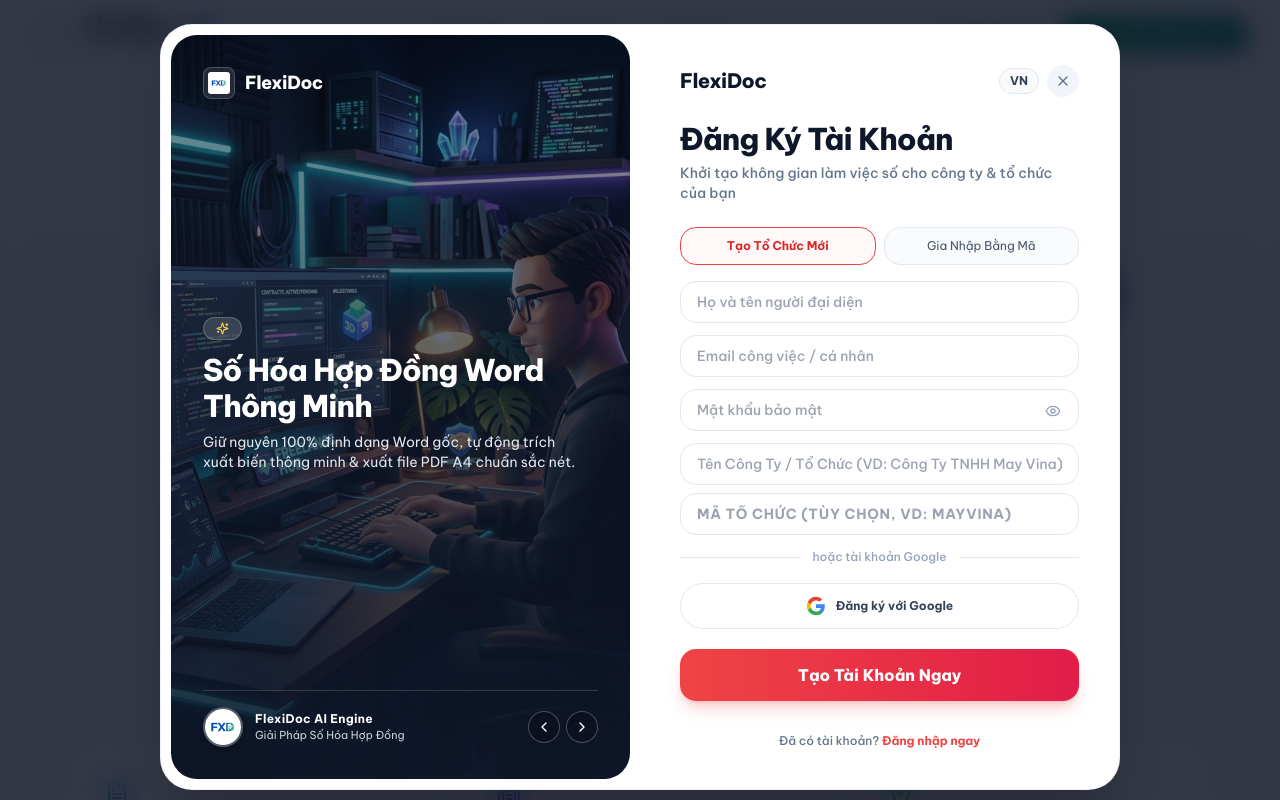
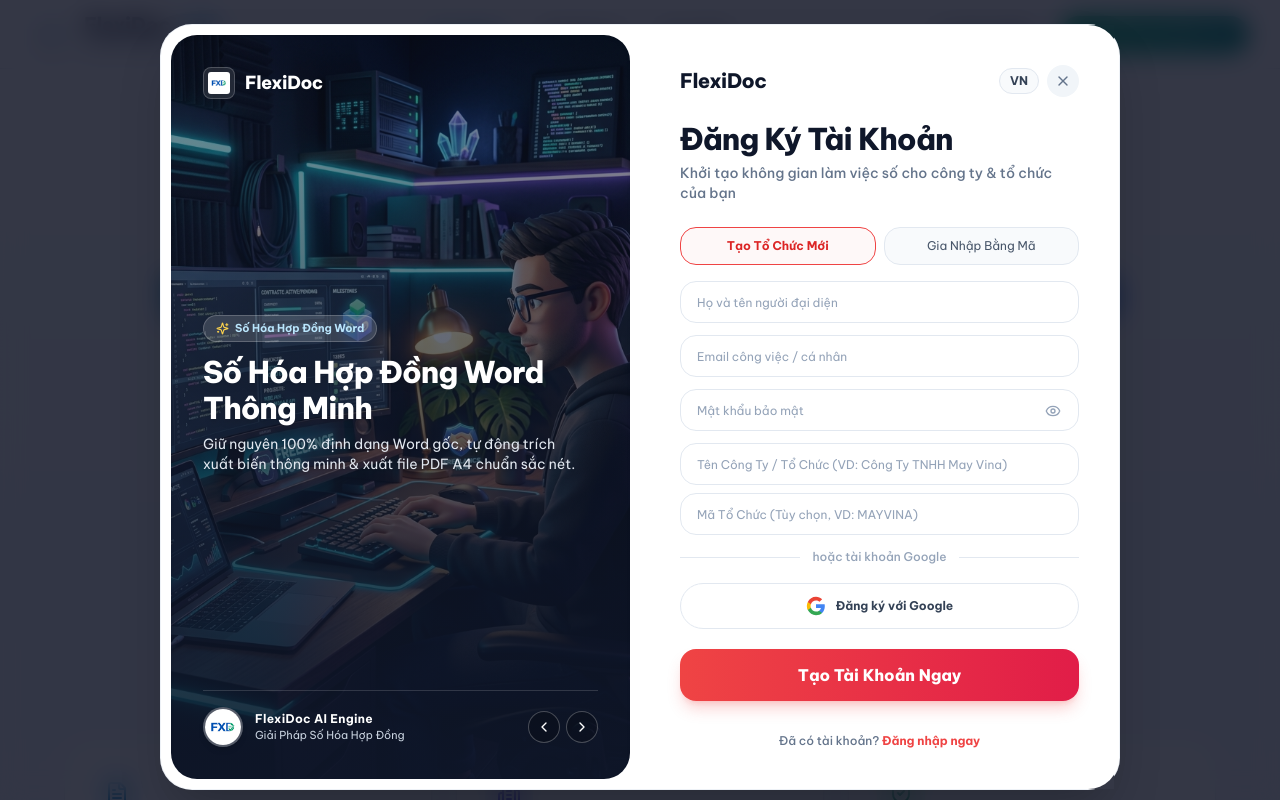
Before and after one commit to chaoscutis1tg/Flexidoc, a React (Vite) app in the folder frontend/: page /register in a window 1280 px wide. Shown: the top 800 px of the page. Built offline with nearby package versions, Linux system fonts and the light colour scheme; no server answers.

Commit message:
feat: add authentication modal with custom styles and illustrations

```diff
--- a/frontend/src/features/auth/AuthModal.jsx
+++ b/frontend/src/features/auth/AuthModal.jsx
@@ -35,25 +35,31 @@
 
 const showcaseSlides = [
   {
+    badge: "Số Hóa Hợp Đồng Word",
     title: "Số Hóa Hợp Đồng Word Thông Minh",
     desc: "Giữ nguyên 100% định dạng Word gốc, tự động trích xuất biến thông minh & xuất file PDF A4 chuẩn sắc nét.",
     authorName: "FlexiDoc AI Engine",
     authorRole: "Giải Pháp Số Hóa Hợp Đồng",
     avatar: "/logo_fxd.png",
+    bgImage: "/auth_illustration.png",
   },
   {
+    badge: "Phân Quyền Doanh Nghiệp",
     title: "Phân Quyền & Quản Lý Tổ Chức",
     desc: "Dễ dàng phân quyền Quản trị viên, quản lý danh sách nhân sự và tạo mã gia nhập nhóm làm việc tiện lợi.",
     authorName: "FlexiDoc Enterprise",
     authorRole: "Quản Trị Doanh Nghiệp Multi-tenant",
     avatar: "/logo.png",
+    bgImage: "/auth_illustration_2.png",
   },
   {
+    badge: "Bảo Mật Chuẩn Đám Mây",
     title: "Bảo Mật & Lưu Trữ Tập Trung",
     desc: "Lưu trữ dữ liệu hợp đồng tập trung mã hóa, bảo mật tối đa và tra cứu lịch sử thay đổi 24/7.",
     authorName: "FlexiDoc Cloud",
     authorRole: "Nền Tảng Đám Mây An Toàn",
     avatar: "/logo_fxd.png",
+    bgImage: "/auth_illustration_3.png",
   }
 ];
 
@@ -66,6 +72,7 @@
   const [showPassword, setShowPassword] = useState(false);
   const [lang, setLang] = useState('VI'); // 'VI' | 'EN'
   const [currentSlide, setCurrentSlide] = useState(0);
+  const [slideAnimClass, setSlideAnimClass] = useState('animate-slide-next');
   const [forgotModalOpen, setForgotModalOpen] = useState(false);
 
   // Google User Onboarding Setup State
@@ -150,10 +157,12 @@
   }, [isOpen]);
 
   const handleNextSlide = () => {
+    setSlideAnimClass('animate-slide-next');
     setCurrentSlide((prev) => (prev + 1) % showcaseSlides.length);
   };
 
   const handlePrevSlide = () => {
+    setSlideAnimClass('animate-slide-prev');
     setCurrentSlide((prev) => (prev - 1 + showcaseSlides.length) % showcaseSlides.length);
   };
 
@@ -401,9 +410,10 @@
 
         {/* LEFT COLUMN: Contract Management Branding Banner */}
         <div
-          className="relative min-h-[300px] md:min-h-[580px] p-6 md:p-8 flex flex-col justify-between text-white overflow-hidden rounded-[26px] m-2.5 shadow-inner"
+          key={`slide-bg-${currentSlide}`}
+          className="relative min-h-[300px] md:min-h-[580px] p-6 md:p-8 flex flex-col justify-between text-white overflow-hidden rounded-[26px] m-2.5 shadow-inner transition-all duration-500 animate-bg-zoom"
           style={{
-            background: 'linear-gradient(180deg, rgba(15, 23, 42, 0.45) 0%, rgba(15, 23, 42, 0.92) 100%), url("/auth_illustration.png")',
+            background: `linear-gradient(180deg, rgba(15, 23, 42, 0.45) 0%, rgba(15, 23, 42, 0.92) 100%), url("${currentSlideData.bgImage}")`,
             backgroundSize: 'cover',
             backgroundPosition: 'center',
           }}
@@ -417,7 +427,7 @@
           </div>
 
           {/* Center Dynamic Content */}
-          <div className="my-auto py-6 z-10">
+          <div key={`slide-content-${currentSlide}`} className={`my-auto py-6 z-10 ${slideAnimClass}`}>
             <div className="inline-flex items-center gap-1.5 px-3 py-1 rounded-full bg-white/15 backdrop-blur-md text-sky-200 text-[11px] font-bold mb-3 border border-white/20">
               <Sparkles size={13} className="text-amber-300" /> {currentSlideData.badge}
             </div>
@@ -431,7 +441,7 @@
 
           {/* Bottom Showcase Footer */}
           <div className="flex items-center justify-between pt-4 border-t border-white/15 z-10">
-            <div className="flex items-center gap-3">
+            <div key={`slide-author-${currentSlide}`} className={`flex items-center gap-3 ${slideAnimClass}`}>
               <img
                 src={currentSlideData.avatar}
                 alt="Avatar"
@@ -554,23 +564,23 @@
                         <input
                           type="text"
                           required
-                          placeholder="VD: Công Ty TNHH May Vina"
+                          placeholder="Tên Công Ty / Tổ Chức Mới "
                           value={googleOrgName}
                           onChange={(e) => setGoogleOrgName(e.target.value)}
-                          className="w-full px-4 py-2.5 rounded-2xl border border-slate-200 text-sm focus:border-red-500 focus:ring-4 focus:ring-red-500/10 outline-none transition-all font-medium"
+                          className="w-full px-4 py-2.5 rounded-2xl border border-slate-200 text-xs md:text-sm focus:border-red-500 focus:ring-4 focus:ring-red-500/10 outline-none transition-all font-medium placeholder:text-xs placeholder:font-normal placeholder:normal-case placeholder:tracking-normal placeholder:text-slate-400"
                         />
                       </div>
 
                       <div>
                         <label className="text-xs font-bold text-slate-700 block mb-1">
-                          Mã Tổ Chức <span className="text-slate-400 font-normal">(Tùy chọn, VD: MAYVINA)</span>:
+                          Mã Tổ Chức <span className="text-slate-400 font-normal">(Tùy chọn)</span>:
                         </label>
                         <input
                           type="text"
-                          placeholder="VD: MAYVINA"
+                          placeholder="Mã Tổ Chức"
                           value={googleOrgCode}
                           onChange={(e) => setGoogleOrgCode(e.target.value.toUpperCase())}
-                          className={`w-full px-4 py-2.5 rounded-2xl border text-sm font-bold tracking-wider outline-none transition-all uppercase ${googleOrgCodeCheck.exists === true
+                          className={`w-full px-4 py-2.5 rounded-2xl border text-xs md:text-sm font-bold tracking-wider outline-none transition-all uppercase placeholder:text-xs placeholder:font-normal placeholder:normal-case placeholder:tracking-normal placeholder:text-slate-400 ${googleOrgCodeCheck.exists === true
                             ? 'border-red-400 bg-red-50 text-red-700'
                             : googleOrgCodeCheck.exists === false && googleOrgCode.trim()
                               ? 'border-emerald-400 bg-emerald-50 text-emerald-800'
@@ -587,10 +597,10 @@
                       <input
                         type="text"
                         required
-                        placeholder="Nhập mã do Trưởng nhóm cấp"
+                        placeholder="Mã Tổ Chức (Bắt buộc)"
                         value={googleOrgCode}
                         onChange={(e) => setGoogleOrgCode(e.target.value.toUpperCase())}
-                        className={`w-full px-4 py-2.5 rounded-2xl border text-sm font-bold tracking-wider outline-none transition-all uppercase ${googleOrgCodeCheck.exists === false && googleOrgCode.trim()
+                        className={`w-full px-4 py-2.5 rounded-2xl border text-xs md:text-sm font-bold tracking-wider outline-none transition-all uppercase placeholder:text-xs placeholder:font-normal placeholder:normal-case placeholder:tracking-normal placeholder:text-slate-400 ${googleOrgCodeCheck.exists === false && googleOrgCode.trim()
                           ? 'border-red-400 bg-red-50 text-red-700'
                           : googleOrgCodeCheck.exists === true
                             ? 'border-emerald-400 bg-emerald-50 text-emerald-800'
@@ -646,7 +656,7 @@
 
                 {/* LOGIN FORM */}
                 {activeTab === 'login' && (
-                  <form onSubmit={handleLoginSubmit} className="flex flex-col gap-4">
+                  <form key="login" onSubmit={handleLoginSubmit} className="animate-tab-switch flex flex-col gap-4">
                     <div>
                       <input
                         type="email"
@@ -654,7 +664,7 @@
                         placeholder={lang === 'VI' ? 'Email đăng nhập' : 'Email'}
                         value={loginEmail}
                         onChange={(e) => setLoginEmail(e.target.value)}
-                        className="w-full px-4 py-3 rounded-2xl border border-slate-200 text-sm font-medium placeholder:text-slate-400 focus:border-red-500 focus:ring-4 focus:ring-red-500/10 outline-none transition-all bg-white"
+                        className="w-full px-4 py-3 rounded-2xl border border-slate-200 text-xs md:text-sm font-medium placeholder:text-xs placeholder:font-normal placeholder:normal-case placeholder:tracking-normal placeholder:text-slate-400 focus:border-red-500 focus:ring-4 focus:ring-red-500/10 outline-none transition-all bg-white"
                       />
                     </div>
 
@@ -666,7 +676,7 @@
                           placeholder={lang === 'VI' ? 'Mật khẩu' : 'Password'}
                           value={loginPassword}
                           onChange={(e) => setLoginPassword(e.target.value)}
-                          className="w-full px-4 py-3 pr-11 rounded-2xl border border-slate-200 text-sm font-medium placeholder:text-slate-400 focus:border-red-500 focus:ring-4 focus:ring-red-500/10 outline-none transition-all bg-white"
+                          className="w-full px-4 py-3 pr-11 rounded-2xl border border-slate-200 text-xs md:text-sm font-medium placeholder:text-xs placeholder:font-normal placeholder:normal-case placeholder:tracking-normal placeholder:text-slate-400 focus:border-red-500 focus:ring-4 focus:ring-red-500/10 outline-none transition-all bg-white"
                         />
                         <button
                           type="button"
@@ -721,7 +731,7 @@
 
                 {/* REGISTER FORM */}
                 {activeTab === 'register' && (
-                  <form onSubmit={handleRegisterSubmit} className="flex flex-col gap-3">
+                  <form key="register" onSubmit={handleRegisterSubmit} className="animate-tab-switch flex flex-col gap-3">
                     {/* Organization Mode Selection */}
                     <div className="grid grid-cols-2 gap-2 mb-1">
                       <div
@@ -751,7 +761,7 @@
                       placeholder={lang === 'VI' ? 'Họ và tên người đại diện' : 'Full Name'}
                       value={regFullName}
                       onChange={(e) => setRegFullName(e.target.value)}
-                      className="w-full px-4 py-2.5 rounded-2xl border border-slate-200 text-sm font-medium focus:border-red-500 focus:ring-4 focus:ring-red-500/10 outline-none transition-all"
+                      className="w-full px-4 py-2.5 rounded-2xl border border-slate-200 text-xs md:text-sm font-medium placeholder:text-xs placeholder:font-normal placeholder:normal-case placeholder:tracking-normal placeholder:text-slate-400 focus:border-red-500 focus:ring-4 focus:ring-red-500/10 outline-none transition-all"
                     />
 
                     <input
@@ -760,7 +770,7 @@
                       placeholder={lang === 'VI' ? 'Email công việc / cá nhân' : 'Email'}
                       value={regEmail}
                       onChange={(e) => setRegEmail(e.target.value)}
-                      className="w-full px-4 py-2.5 rounded-2xl border border-slate-200 text-sm font-medium focus:border-red-500 focus:ring-4 focus:ring-red-500/10 outline-none transition-all"
+                      className="w-full px-4 py-2.5 rounded-2xl border border-slate-200 text-xs md:text-sm font-medium placeholder:text-xs placeholder:font-normal placeholder:normal-case placeholder:tracking-normal placeholder:text-slate-400 focus:border-red-500 focus:ring-4 focus:ring-red-500/10 outline-none transition-all"
                     />
 
                     <div className="relative">
@@ -770,7 +780,7 @@
                         placeholder={lang === 'VI' ? 'Mật khẩu bảo mật' : 'Password'}
                         value={regPassword}
                         onChange={(e) => setRegPassword(e.target.value)}
-                        className="w-full px-4 py-2.5 pr-11 rounded-2xl border border-slate-200 text-sm font-medium focus:border-red-500 focus:ring-4 focus:ring-red-500/10 outline-none transition-all"
+                        className="w-full px-4 py-2.5 pr-11 rounded-2xl border border-slate-200 text-xs md:text-sm font-medium placeholder:text-xs placeholder:font-normal placeholder:normal-case placeholder:tracking-normal placeholder:text-slate-400 focus:border-red-500 focus:ring-4 focus:ring-red-500/10 outline-none transition-all"
                       />
                       <button
                         type="button"
@@ -789,14 +799,14 @@
                           placeholder={lang === 'VI' ? 'Tên Công Ty / Tổ Chức (VD: Công Ty TNHH May Vina)' : 'Organization Name'}
                           value={regOrgName}
                           onChange={(e) => setRegOrgName(e.target.value)}
-                          className="w-full px-4 py-2.5 rounded-2xl border border-slate-200 text-sm font-medium focus:border-red-500 focus:ring-4 focus:ring-red-500/10 outline-none transition-all"
+                          className="w-full px-4 py-2.5 rounded-2xl border border-slate-200 text-xs md:text-sm font-medium placeholder:text-xs placeholder:font-normal placeholder:normal-case placeholder:tracking-normal placeholder:text-slate-400 focus:border-red-500 focus:ring-4 focus:ring-red-500/10 outline-none transition-all"
                         />
                         <input
                           type="text"
                           placeholder={lang === 'VI' ? 'Mã Tổ Chức (Tùy chọn, VD: MAYVINA)' : 'Org Code (Optional)'}
                           value={regOrgCode}
                           onChange={(e) => setRegOrgCode(e.target.value.toUpperCase())}
-                          className="w-full px-4 py-2.5 rounded-2xl border border-slate-200 text-sm font-bold uppercase tracking-wider focus:border-red-500 focus:ring-4 focus:ring-red-500/10 outline-none transition-all"
+                          className="w-full px-4 py-2.5 rounded-2xl border border-slate-200 text-xs md:text-sm font-bold uppercase tracking-wider placeholder:text-xs placeholder:font-normal placeholder:normal-case placeholder:tracking-normal placeholder:text-slate-400 focus:border-red-500 focus:ring-4 focus:ring-red-500/10 outline-none transition-all"
                         />
                       </div>
                     ) : (
@@ -806,7 +816,7 @@
                         placeholder={lang === 'VI' ? 'Mã Tổ Chức (Bắt buộc do Admin cấp)' : 'Required Org Code'}
                         value={regOrgCode}
                         onChange={(e) => setRegOrgCode(e.target.value.toUpperCase())}
-                        className="w-full px-4 py-2.5 rounded-2xl border border-slate-200 text-sm font-bold uppercase tracking-wider focus:border-red-500 focus:ring-4 focus:ring-red-500/10 outline-none transition-all"
+                        className="w-full px-4 py-2.5 rounded-2xl border border-slate-200 text-xs md:text-sm font-bold uppercase tracking-wider placeholder:text-xs placeholder:font-normal placeholder:normal-case placeholder:tracking-normal placeholder:text-slate-400 focus:border-red-500 focus:ring-4 focus:ring-red-500/10 outline-none transition-all"
                       />
                     )}
 
@@ -876,7 +886,7 @@
                 </div>
                 <h4 className="text-lg font-black text-slate-900 mb-2">Khôi Phục Mật Khẩu</h4>
                 <p className="text-xs text-slate-600 leading-relaxed max-w-xs mx-auto mb-4">
-                  Để đảm bảo an toàn cho dữ liệu hợp đồng doanh nghiệp, vui lòng liên hệ trực tiếp với <strong>Quản trị viên (Admin)</strong> tổ chức của bạn để cài lại mật khẩu, hoặc gửi email tới <strong>support@flexidoc.io.vn</strong>.
+                  Để đảm bảo an toàn cho dữ liệu hợp đồng doanh nghiệp, vui lòng liên hệ trực tiếp với <strong>Quản trị viên (Admin)</strong> tổ chức của bạn để cài lại mật khẩu, hoặc gửi email tới <strong>dovankhoa091@gmail.com</strong>.
                 </p>
                 <button
                   type="button"
--- a/frontend/src/index.css
+++ b/frontend/src/index.css
@@ -442,3 +442,50 @@
   text-indent: 1cm !important;
   text-align: justify !important;
 }
+
+/* Modal Slide & Tab Switch Animations */
+@keyframes slideNextIn {
+  0% { opacity: 0; transform: scale(0.96) translateX(24px); }
+  100% { opacity: 1; transform: scale(1) translateX(0); }
+}
+
+@keyframes slidePrevIn {
+  0% { opacity: 0; transform: scale(0.96) translateX(-24px); }
+  100% { opacity: 1; transform: scale(1) translateX(0); }
+}
+
+@keyframes bgFadeZoom {
+  0% { opacity: 0.3; transform: scale(1.06); }
+  100% { opacity: 1; transform: scale(1); }
+}
+
+@keyframes tabSwitchFade {
+  0% { opacity: 0; transform: translateY(10px) scale(0.99); }
+  100% { opacity: 1; transform: translateY(0) scale(1); }
+}
+
+.animate-slide-next {
+  animation: slideNextIn 0.4s cubic-bezier(0.16, 1, 0.3, 1) forwards;
+}
+
+.animate-slide-prev {
+  animation: slidePrevIn 0.4s cubic-bezier(0.16, 1, 0.3, 1) forwards;
+}
+
+.animate-bg-zoom {
+  animation: bgFadeZoom 0.6s ease-out forwards;
+}
+
+.animate-tab-switch {
+  animation: tabSwitchFade 0.32s cubic-bezier(0.16, 1, 0.3, 1) forwards;
+}
+
+/* Global Uniform Input Placeholder Styling */
+input::placeholder,
+textarea::placeholder {
+  font-size: 12px !important;
+  font-weight: 400 !important;
+  text-transform: none !important;
+  letter-spacing: normal !important;
+  color: #94a3b8 !important;
+}
```
Also changed, not shown: frontend/public/auth_illustration_2.png (added), frontend/public/auth_illustration_3.png (added).
